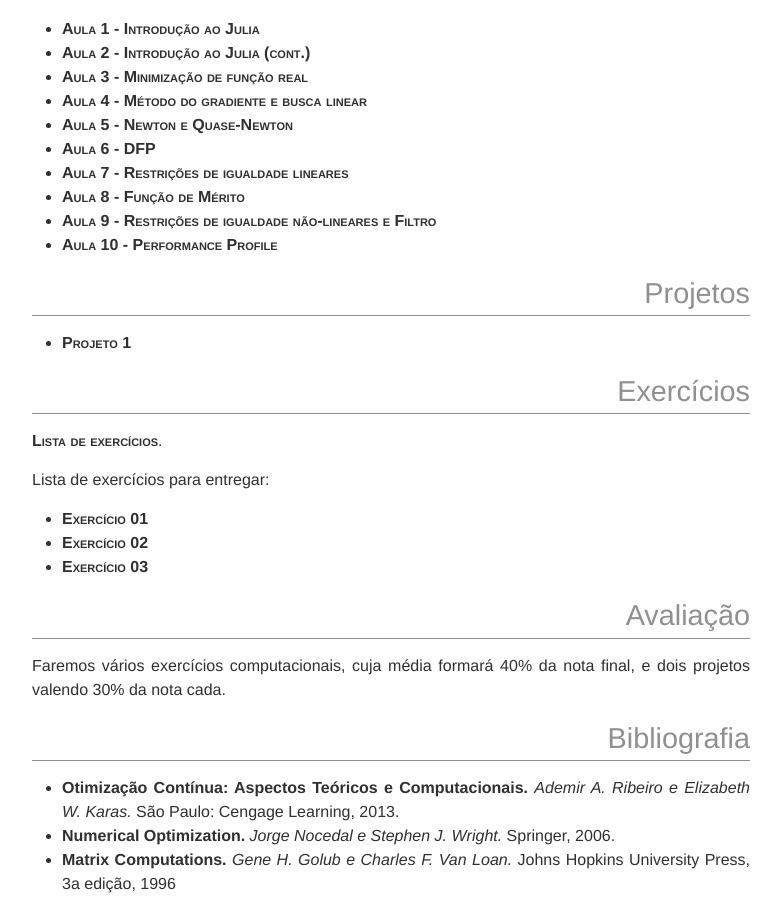
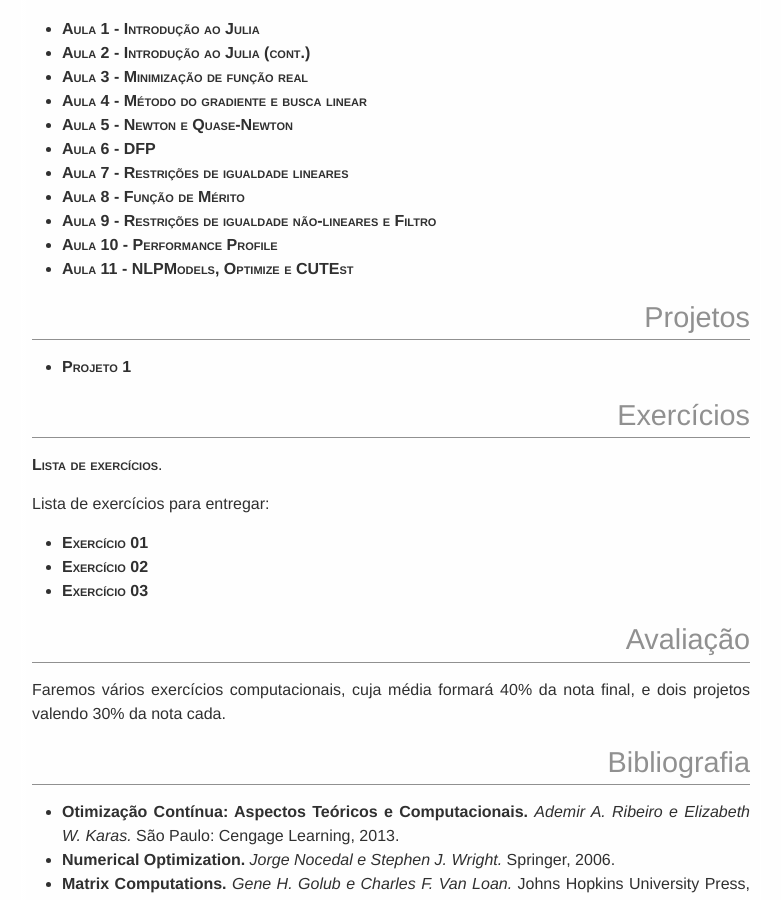
Before and after one commit to abelsiqueira/abelsiqueira.github.io-old, a Jekyll site: the page built from disciplinas/cm114-2016s2.md, in a window 1280 px wide and 900 px high, scrolled down 1111 px. Shown: the whole window, without its empty margins (249-1030 px from the left). Built offline with Jekyll 4.4.1, drawn with Linux system fonts in a browser that asks for light colours.

Commit message:
Adiciona aula 11

```diff
--- a/disciplinas/cm114-2016s2.md
+++ b/disciplinas/cm114-2016s2.md
@@ -47,6 +47,8 @@ ou instalar o [Jupyter](https://jupyter.org/) e o
   - [Aula 9 - Restrições de igualdade não-lineares e Filtro]({{ site.baseurl }}/disciplinas/cm114/09-min-rest-igualdade-filtro.ipynb)
   - [Aula 10 - Performance Profile]({{ site.baseurl
     }}/disciplinas/cm114/10-performance-profile.ipynb)
+  - [Aula 11 - NLPModels, Optimize e CUTEst]({{ site.baseurl
+    }}/disciplinas/cm114/11-nlpmodels-optimize-cutest.ipynb)
 
 # Projetos
 
```
Also changed, not shown: 1 other file.
